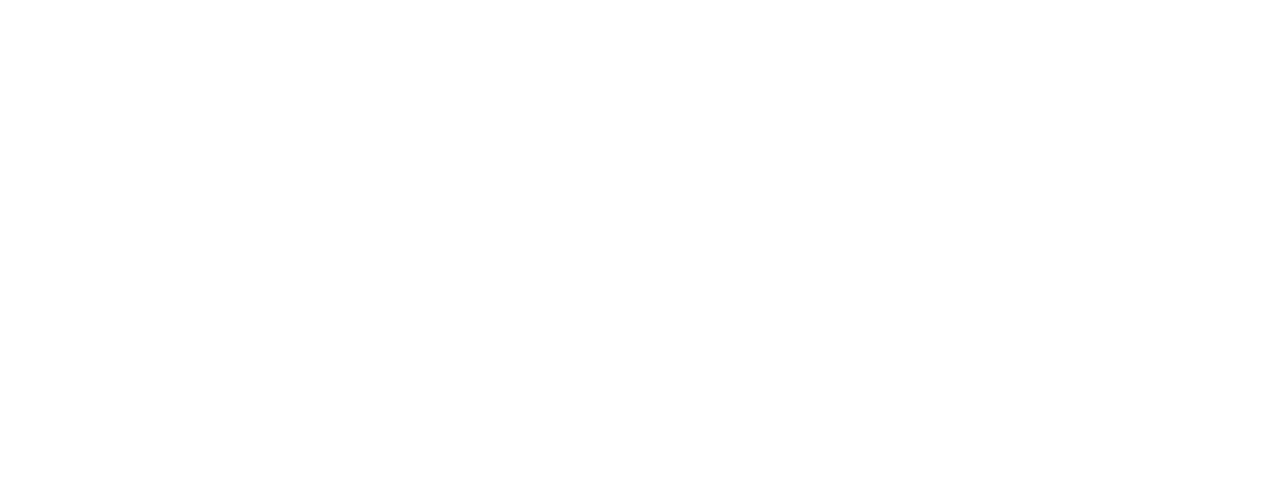
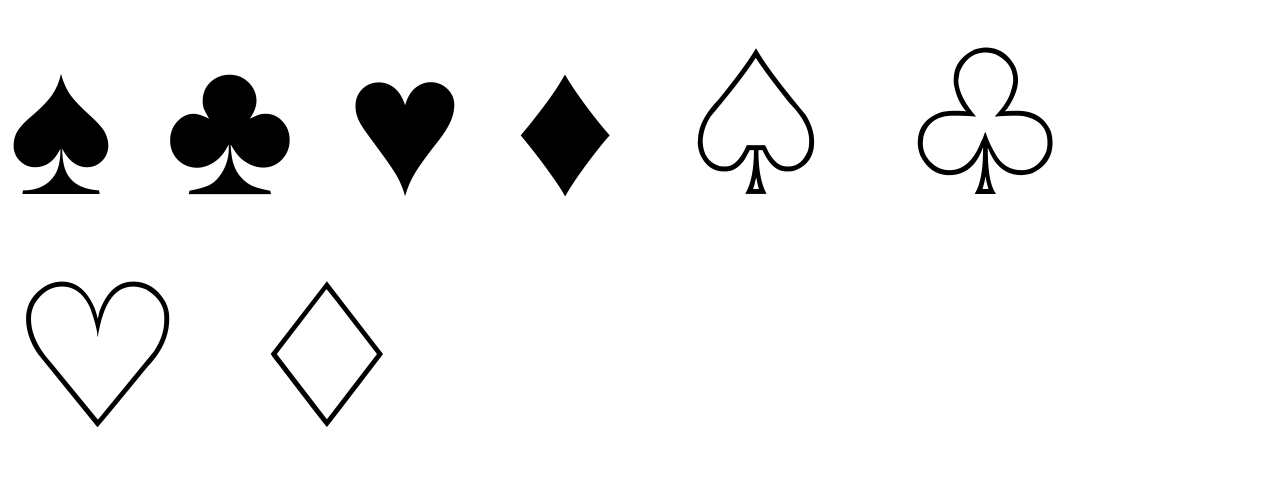
Before and after one commit to aghArdeshir/cardas, a website: page index.html in a window 1280 px wide. Drawn offline with Linux system fonts and the light colour scheme.

Commit message:
add some references to the main page

```diff
--- a/index.html
+++ b/index.html
@@ -1,12 +1,24 @@
 <!DOCTYPE html>
 <html lang="en">
+
 <head>
     <meta charset="UTF-8">
     <meta http-equiv="X-UA-Compatible" content="IE=edge">
     <meta name="viewport" content="width=device-width, initial-scale=1.0">
     <title>Cardas</title>
 </head>
+
 <body>
+    <section style="font-size: 200px">
+        ♠
+        ♣
+        ♥
+        ♦
+        ♤
+        ♧
+        ♡
+        ♢
+    </section>
+</body>
 
-</body>
 </html>
```
